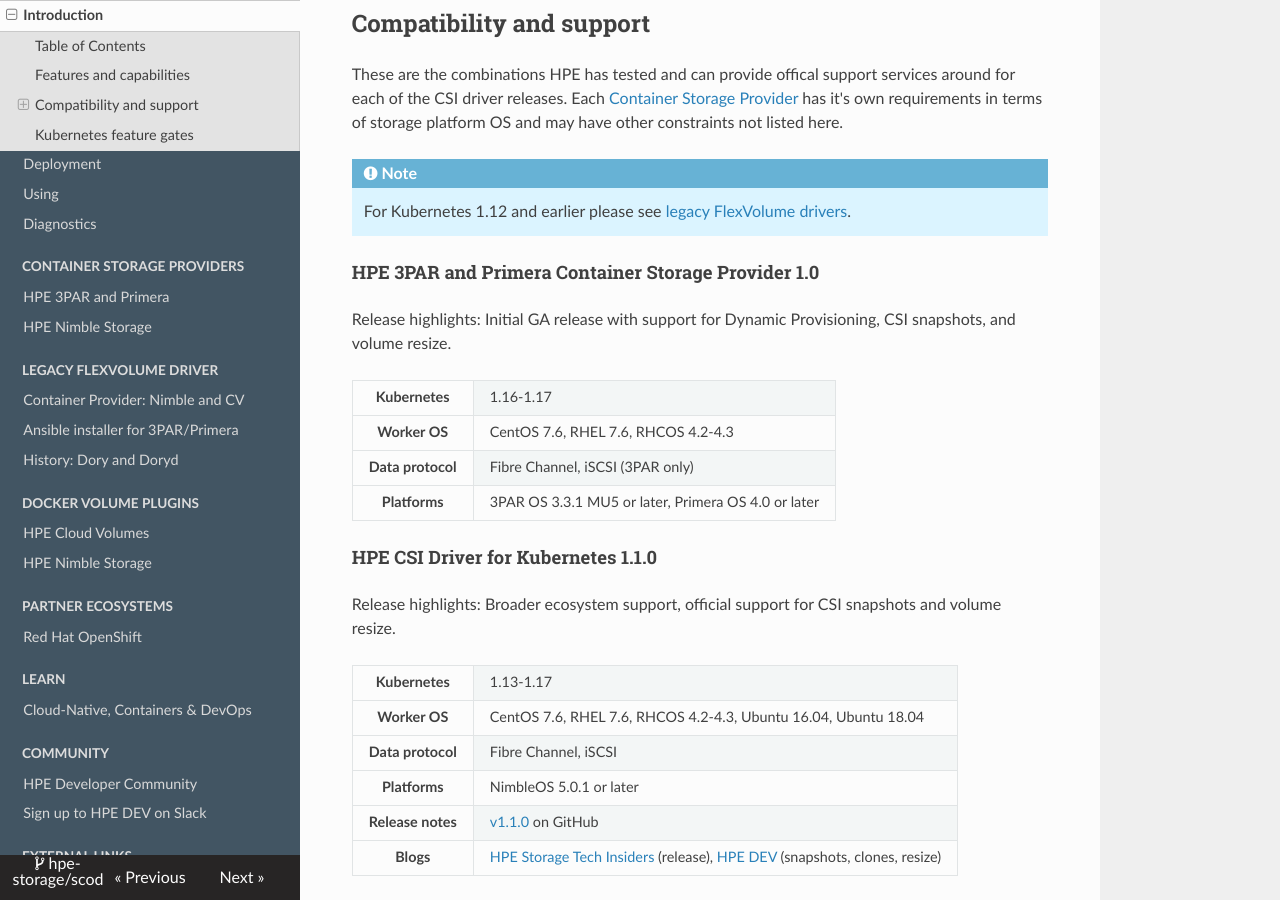
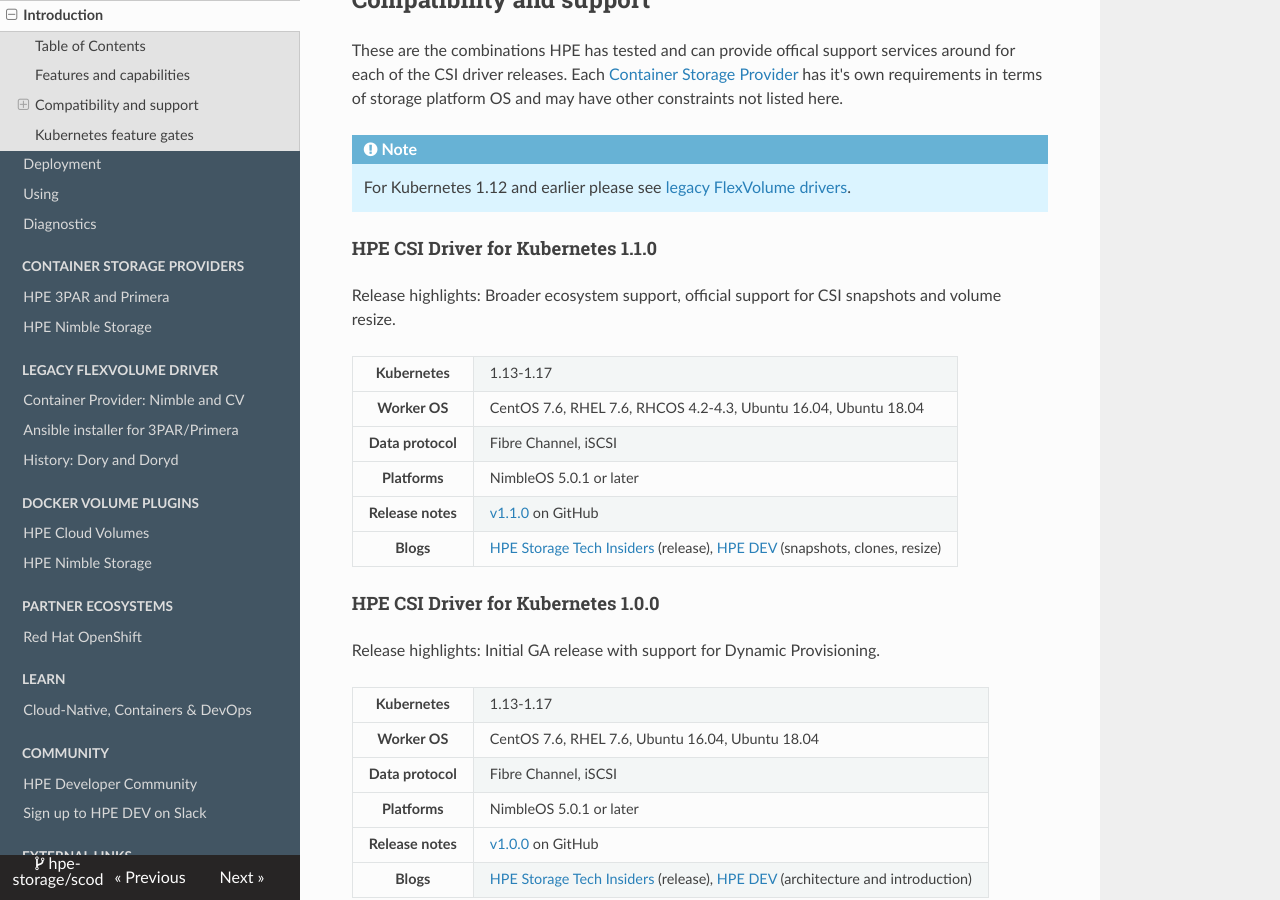
Before and after one commit to hpe-storage/scod, an MkDocs documentation site: the page built from docs/csi_driver/index.md, in a window 1280 px wide and 900 px high, scrolled down 2035 px. Built offline with MkDocs 1.6.1, drawn with Linux system fonts in a browser that asks for light colours; nearby versions of some CDN libraries; some of the changed text lies outside the part shown.

Commit message:
fixes
Signed-off-by: Chris Snell <snell.chris@gmail.com>

```diff
--- a/docs/csi_driver/index.md
+++ b/docs/csi_driver/index.md
@@ -41,29 +41,6 @@
 
 !!! note
     For Kubernetes 1.12 and earlier please see [legacy FlexVolume drivers](../flexvolume_driver/index.md).
-
-#### HPE 3PAR and Primera Container Storage Provider 1.0
-
-Release highlights: Initial GA release with support for Dynamic Provisioning, CSI snapshots, and volume resize.
-
-<table>
-  <tr>
-    <th>Kubernetes</th>
-    <td>1.16-1.17</td>
-  </tr>
-  <tr>
-    <th>Worker OS</th>
-    <td>CentOS 7.6, RHEL 7.6, RHCOS 4.2-4.3
-  </tr>
-    <tr>
-    <th>Data protocol</th>
-    <td>Fibre Channel, iSCSI (3PAR only) </td>
-  </tr>
-  <tr>
-    <th>Platforms</th>
-    <td>3PAR OS 3.3.1 MU5 or later, Primera OS 4.0 or later
-  </tr>
-</table>
 
 #### HPE CSI Driver for Kubernetes 1.1.0
 
```
Also changed, not shown: docs/flexvolume_driver/hpe_3par_primera_installer/index.md (+1 -1 lines).
